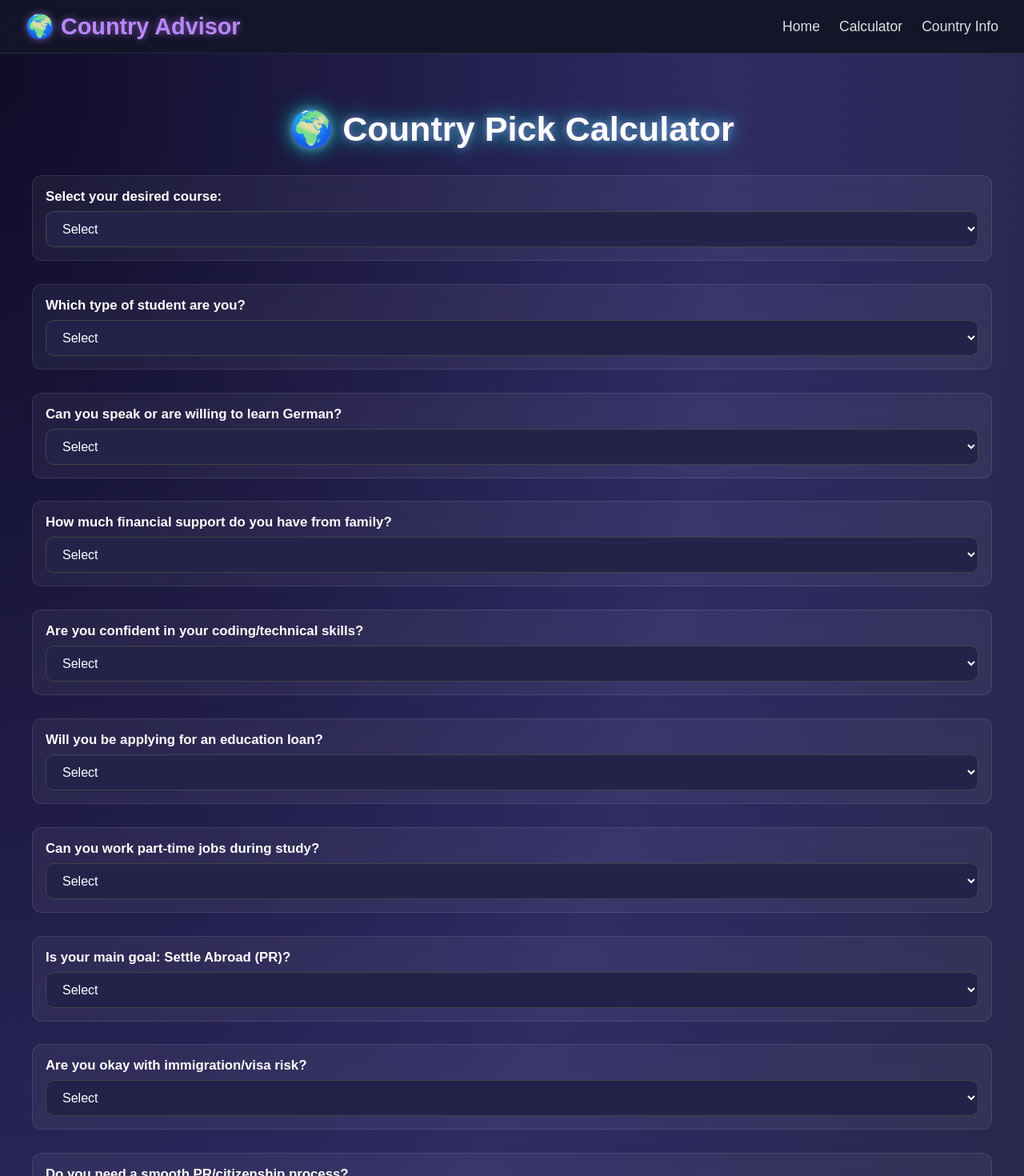
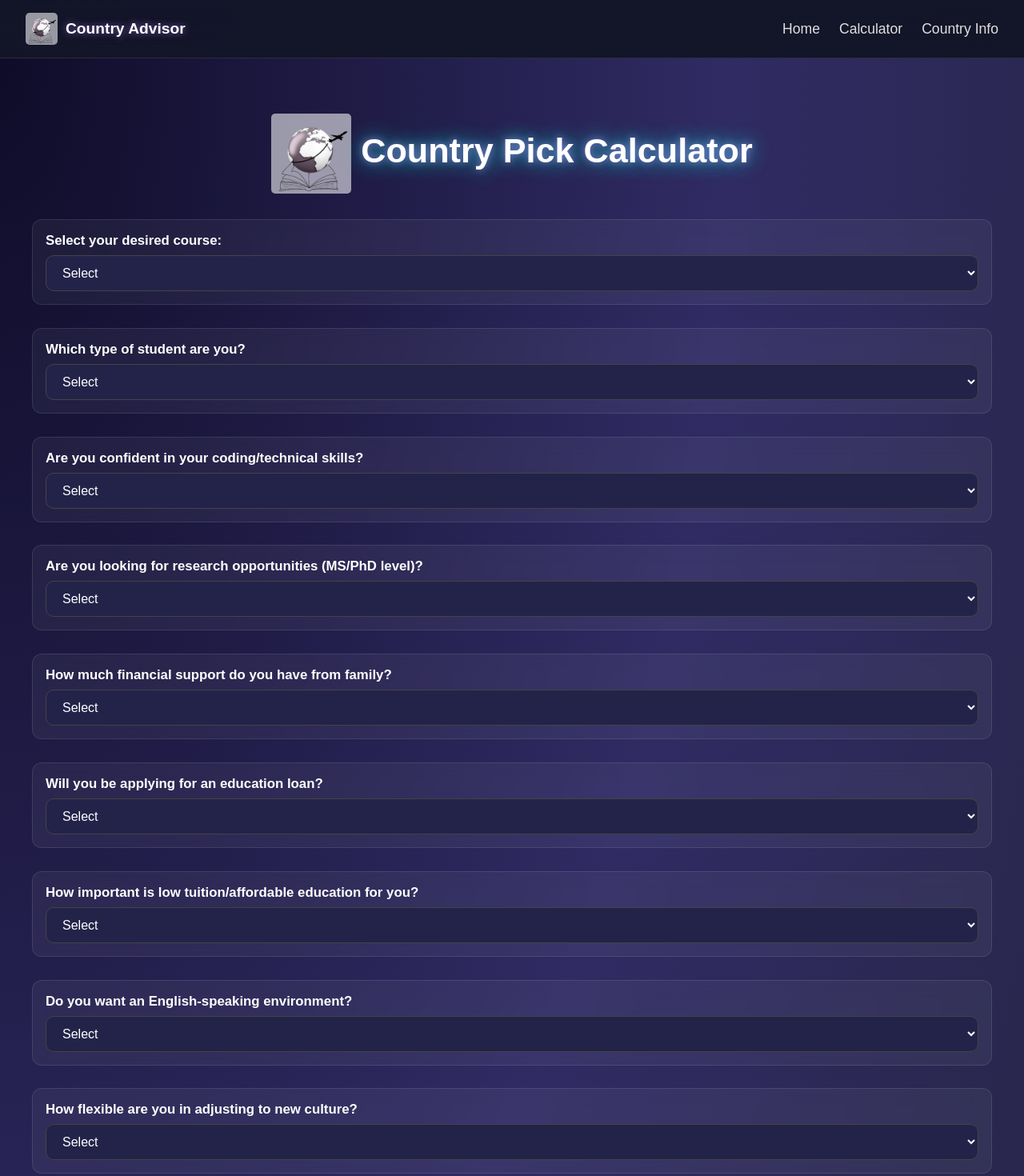
Before and after one commit to nitinsatya2520/country-picker, a React (Create React App) app: page /calculator in a window 1280 px wide. Shown: the top 1470 px of the page at 80% size. Built offline with nearby package versions, Linux system fonts and the light colour scheme; a web font is replaced by a local one.

Commit message:
first commit

```diff
--- a/src/components/Calculator.js
+++ b/src/components/Calculator.js
@@ -55,7 +55,8 @@ function Calculator() {
     <div className="container">
 
 
-      <h1 className="title">🌍 Country Pick Calculator</h1>
+      <h1 className="title">
+         <img src="/logo192.png" alt="Logo" className="log-img" /> Country Pick Calculator</h1>
 
       {questions.map((q) => (
         <div key={q.key} className="question-block">
--- a/src/components/CountryDetails.js
+++ b/src/components/CountryDetails.js
@@ -17,7 +17,8 @@ function CountryDetails() {
   return (
     <div className="container fade-in">
 
-      <h2 className="title">🌐 Country Comparison Details</h2>
+      <h2 className="title">
+         <img src="/logo192.png" alt="Logo" className="log-img" /> Country Comparison Details</h2>
 
       <div style={{ textAlign: "center", marginBottom: "20px" }}>
         <button className="button" onClick={() => setIsCardView(!isCardView)}>
--- a/src/components/Home.css
+++ b/src/components/Home.css
@@ -62,7 +62,14 @@ body {
   text-shadow: 0 0 15px #00bcd4aa;
   margin-bottom: 1.5rem;
 }
-
+.log-img {
+  height: 100px;
+  width: auto;
+  object-fit: contain;
+  vertical-align: middle;
+  background-color: rgba(255, 255, 255, 0.562);
+  border-radius: 5px;
+}
 .home-description {
   font-size: 1.25rem;
   text-align: center;
--- a/src/components/Home.js
+++ b/src/components/Home.js
@@ -8,7 +8,8 @@ function Home() {
     <div>
 
     <div className="container fade-in home-wrapper">
-      <h1 className="home-title">🌍 Welcome to Country Advisor</h1>
+      <h1 className="home-title">
+        <img src="/logo192.png" alt="Logo" className="log-img" /> Welcome to Country Advisor</h1>
 
       <p className="home-description">
         Thinking of studying abroad? <strong>Country Advisor</strong> is your smart companion to compare countries, tuition fees, job prospects, PR options, and much more.
--- a/src/components/Navbar.css
+++ b/src/components/Navbar.css
@@ -35,6 +35,28 @@
   display: flex;
   gap: 1.5rem;
 }
+
+.logo {
+  display: flex;
+  align-items: center;
+  gap: 10px;
+  text-decoration: none;
+}
+.logo-img {
+  height: 40px;
+  width: auto;
+  object-fit: contain;
+  vertical-align: middle;
+  background-color: rgba(255, 255, 255, 0.562);
+  border-radius: 5px;
+}
+
+.logo-text {
+  font-size: 1.2rem;
+  font-weight: bold;
+  color: #fff; /* or your theme color */
+}
+
 
 .nav-links a {
   color: #e0e0e0;
--- a/src/components/Navbar.js
+++ b/src/components/Navbar.js
@@ -24,8 +24,10 @@ function Navbar() {
   return (
     <nav className="navbar" ref={navRef}>
       <Link to="/" className="logo" onClick={closeMenu}>
-        🌍 Country Advisor
-      </Link>
+  <img src="/logo192.png" alt="Logo" className="logo-img" />
+  <span className="logo-text">Country Advisor</span>
+</Link>
+
 
       <div className={`hamburger ${menuOpen ? "active" : ""}`} onClick={toggleMenu}>
         <span></span>
--- a/src/components/data.js
+++ b/src/components/data.js
@@ -61,184 +61,208 @@ export const countryDetails = {
     parttime: "20 hrs/week during semester",
   },
 };
-
 export const questions = [
+  // 🎓 Academic Questions
   {
     question: "Select your desired course:",
     key: "course",
     type: "select",
+    icon: "🎓",
+    category: "academic",
     options: courses,
     weights: {
-      DE: [2, 0, 2, 0, 0],
-      AU: [2, 2, 2, 3, 1],
-      US: [3, 3, 3, 1, 1],
-      CA: [2, 2, 3, 2, 1],
-      UK: [2, 3, 3, 2, 1],
-      IE: [2, 2, 3, 1, 1],
-      NZ: [2, 2, 2, 3, 1],
+      DE: [2, 0, 2, 0, 0], AU: [2, 2, 2, 3, 1], US: [3, 3, 3, 1, 1],
+      CA: [2, 2, 3, 2, 1], UK: [2, 3, 3, 2, 1], IE: [2, 2, 3, 1, 1], NZ: [2, 2, 2, 3, 1],
     },
+    adminWeightsVisible: true,
   },
   {
     question: "Which type of student are you?",
     key: "studentType",
     type: "select",
+    icon: "📊",
+    category: "academic",
     options: ["Below Average", "Average", "Top Student"],
     weights: {
-      DE: [0, 1, 2],
-      AU: [1, 2, 3],
-      US: [1, 2, 4],
-      CA: [1, 2, 3],
-      UK: [1, 2, 3],
-      IE: [1, 2, 3],
-      NZ: [1, 2, 3],
+      DE: [0, 1, 2], AU: [1, 2, 3], US: [1, 2, 4], CA: [1, 2, 3], UK: [1, 2, 3], IE: [1, 2, 3], NZ: [1, 2, 3],
     },
+    adminWeightsVisible: true,
+  },
+  {
+    question: "Are you confident in your coding/technical skills?",
+    key: "tech",
+    type: "boolean",
+    icon: "💻",
+    category: "academic",
+    weights: {
+      DE: 1, AU: 2, US: 3, CA: 2, UK: 2, IE: 2, NZ: 2,
+    },
+    adminWeightsVisible: true,
+  },
+  {
+    question: "Are you looking for research opportunities (MS/PhD level)?",
+    key: "research",
+    type: "boolean",
+    icon: "🔬",
+    category: "academic",
+    weights: {
+      DE: 4, AU: 3, US: 4, CA: 3, UK: 3, IE: 2, NZ: 2,
+    },
+    adminWeightsVisible: true,
+  },
+
+  // 💰 Financial Questions
+  {
+    question: "How much financial support do you have from family?",
+    key: "financial",
+    type: "select",
+    icon: "💰",
+    category: "financial",
+    options: ["None", "Partial", "Full"],
+    weights: {
+      DE: [0, 2, 4], AU: [0, 1, 2], US: [0, 0.5, 1], CA: [0, 1, 2], UK: [0, 0.5, 1], IE: [0, 1, 2], NZ: [0, 1, 2],
+    },
+    adminWeightsVisible: true,
+  },
+  {
+    question: "Will you be applying for an education loan?",
+    key: "loan",
+    type: "boolean",
+    icon: "🏦",
+    category: "financial",
+    weights: {
+      DE: -1, AU: 0, US: -2, CA: -1, UK: -1, IE: -1, NZ: -1,
+    },
+    adminWeightsVisible: true,
+  },
+  {
+    question: "How important is low tuition/affordable education for you?",
+    key: "lowtuition",
+    type: "select",
+    icon: "🎟️",
+    category: "financial",
+    options: ["Not Important", "Somewhat Important", "Very Important"],
+    weights: {
+      DE: [0, 2, 4], AU: [1, 2, 3], US: [0, 1, 2], CA: [1, 2, 3], UK: [0, 1, 2], IE: [1, 2, 3], NZ: [1, 2, 3],
+    },
+    adminWeightsVisible: true,
+  },
+
+  // 🌏 Lifestyle & Adaptability
+  {
+    question: "Do you want an English-speaking environment?",
+    key: "english",
+    type: "boolean",
+    icon: "🗣️",
+    category: "lifestyle",
+    weights: {
+      DE: 0, AU: 2, US: 2, CA: 2, UK: 2, IE: 2, NZ: 2,
+    },
+    adminWeightsVisible: true,
+  },
+  {
+    question: "How flexible are you in adjusting to new culture?",
+    key: "culture",
+    type: "select",
+    icon: "🌐",
+    category: "lifestyle",
+    options: ["Low", "Medium", "High"],
+    weights: {
+      DE: [0, 1, 2], AU: [0, 2, 4], US: [0, 2, 4], CA: [0, 2, 4], UK: [0, 2, 4], IE: [0, 2, 4], NZ: [0, 2, 4],
+    },
+    adminWeightsVisible: true,
+  },
+  {
+    question: "Do you prefer a cold or warm climate?",
+    key: "climate",
+    type: "select",
+    icon: "☀️❄️",
+    category: "lifestyle",
+    options: ["Cold", "Moderate", "Warm"],
+    weights: {
+      DE: [1, 2, 0], AU: [0, 2, 3], US: [1, 2, 2], CA: [3, 2, 0], UK: [2, 2, 1], IE: [2, 2, 1], NZ: [1, 2, 2],
+    },
+    adminWeightsVisible: true,
+  },
+
+  // 🛠️ Practical Aspects
+  {
+    question: "Can you work part-time jobs during study?",
+    key: "parttime",
+    type: "boolean",
+    icon: "🛠️",
+    category: "practical",
+    weights: {
+      DE: 1, AU: 2, US: 1, CA: 2, UK: 2, IE: 2, NZ: 2,
+    },
+    adminWeightsVisible: true,
   },
   {
     question: "Can you speak or are willing to learn German?",
     key: "german",
     type: "boolean",
+    icon: "🇩🇪",
+    category: "practical",
     weights: {
       DE: 2, AU: 0, US: 0, CA: 0, UK: 0, IE: 0, NZ: 0,
     },
+    adminWeightsVisible: true,
   },
-  {
-    question: "How much financial support do you have from family?",
-    key: "financial",
-    type: "select",
-    options: ["None", "Partial", "Full"],
-    weights: {
-      DE: [0, 2, 4],
-      AU: [0, 1, 2],
-      US: [0, 0.5, 1],
-      CA: [0, 1, 2],
-      UK: [0, 0.5, 1],
-      IE: [0, 1, 2],
-      NZ: [0, 1, 2],
-    },
-  },
-  {
-    question: "Are you confident in your coding/technical skills?",
-    key: "tech",
-    type: "boolean",
-    weights: {
-      DE: 1, AU: 2, US: 3, CA: 2, UK: 2, IE: 2, NZ: 2,
-    },
-  },
-  {
-    question: "Will you be applying for an education loan?",
-    key: "loan",
-    type: "boolean",
-    weights: {
-      DE: -1, AU: 0, US: -2, CA: -1, UK: -1, IE: -1, NZ: -1,
-    },
-  },
-  {
-    question: "Can you work part-time jobs during study?",
-    key: "parttime",
-    type: "boolean",
-    weights: {
-      DE: 1, AU: 2, US: 1, CA: 2, UK: 2, IE: 2, NZ: 2,
-    },
-  },
+
+  // 🧭 Goals & Preferences
   {
     question: "Is your main goal: Settle Abroad (PR)?",
     key: "prgoal",
     type: "boolean",
+    icon: "🧭",
+    category: "goal",
     weights: {
       DE: 1, AU: 3, US: 0, CA: 3, UK: 2, IE: 2, NZ: 3,
     },
+    adminWeightsVisible: true,
+  },
+  {
+    question: "Do you need a smooth PR/citizenship process?",
+    key: "prneed",
+    type: "boolean",
+    icon: "🛂",
+    category: "goal",
+    weights: {
+      DE: 1, AU: 3, US: -1, CA: 3, UK: 1, IE: 2, NZ: 3,
+    },
+    adminWeightsVisible: true,
   },
   {
     question: "Are you okay with immigration/visa risk?",
     key: "risk",
     type: "boolean",
+    icon: "⚠️",
+    category: "goal",
     weights: {
       DE: 1, AU: 3, US: -2, CA: 3, UK: 2, IE: 3, NZ: 3,
     },
-  },
-  {
-    question: "Do you need a smooth PR/citizenship process?",
-    key: "prneed",
-    type: "boolean",
-    weights: {
-      DE: 1, AU: 3, US: -1, CA: 3, UK: 1, IE: 2, NZ: 3,
-    },
-  },
-  {
-    question: "Do you want an English-speaking environment?",
-    key: "english",
-    type: "boolean",
-    weights: {
-      DE: 0, AU: 2, US: 2, CA: 2, UK: 2, IE: 2, NZ: 2,
-    },
-  },
-  {
-    question: "How flexible are you in adjusting to new culture?",
-    key: "culture",
-    type: "select",
-    options: ["Low", "Medium", "High"],
-    weights: {
-      DE: [0, 1, 2],
-      AU: [0, 2, 4],
-      US: [0, 2, 4],
-      CA: [0, 2, 4],
-      UK: [0, 2, 4],
-      IE: [0, 2, 4],
-      NZ: [0, 2, 4],
-    },
-  },
-  {
-    question: "Do you prefer a cold or warm climate?",
-    key: "climate",
-    type: "select",
-    options: ["Cold", "Moderate", "Warm"],
-    weights: {
-      DE: [1, 2, 0],
-      AU: [0, 2, 3],
-      US: [1, 2, 2],
-      CA: [3, 2, 0],
-      UK: [2, 2, 1],
-      IE: [2, 2, 1],
-      NZ: [1, 2, 2],
-    },
-  },
-  {
-    question: "How important is low tuition/affordable education for you?",
-    key: "lowtuition",
-    type: "select",
-    options: ["Not Important", "Somewhat Important", "Very Important"],
-    weights: {
-      DE: [0, 2, 4],
-      AU: [1, 2, 3],
-      US: [0, 1, 2],
-      CA: [1, 2, 3],
-      UK: [0, 1, 2],
-      IE: [1, 2, 3],
-      NZ: [1, 2, 3],
-    },
+    adminWeightsVisible: true,
   },
   {
     question: "Are you looking for a strong Indian student community abroad?",
     key: "indians",
     type: "boolean",
+    icon: "👥",
+    category: "goal",
     weights: {
       DE: 2, AU: 3, US: 3, CA: 3, UK: 3, IE: 2, NZ: 2,
     },
+    adminWeightsVisible: true,
   },
   {
     question: "Do you want your degree to have global job opportunities?",
     key: "globaldegree",
     type: "boolean",
+    icon: "🌍",
+    category: "goal",
     weights: {
       DE: 2, AU: 3, US: 4, CA: 3, UK: 4, IE: 3, NZ: 3,
     },
-  },
-  {
-    question: "Are you looking for research opportunities (MS/PhD level)?",
-    key: "research",
-    type: "boolean",
-    weights: {
-      DE: 4, AU: 3, US: 4, CA: 3, UK: 3, IE: 2, NZ: 2,
-    },
+    adminWeightsVisible: true,
   },
 ];
```
